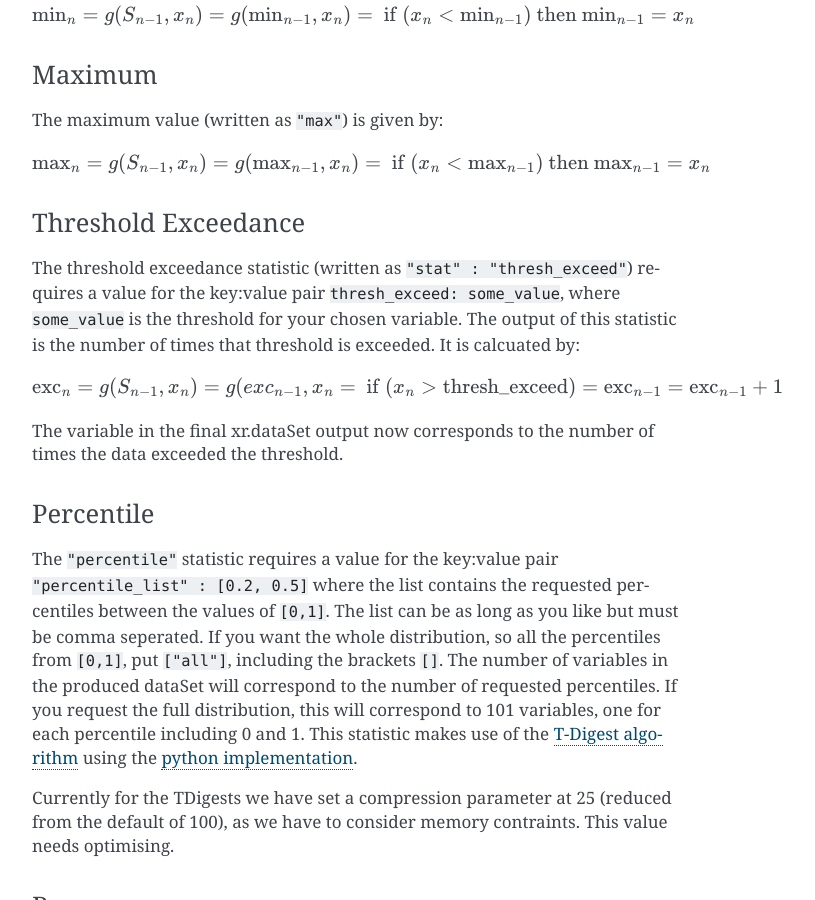
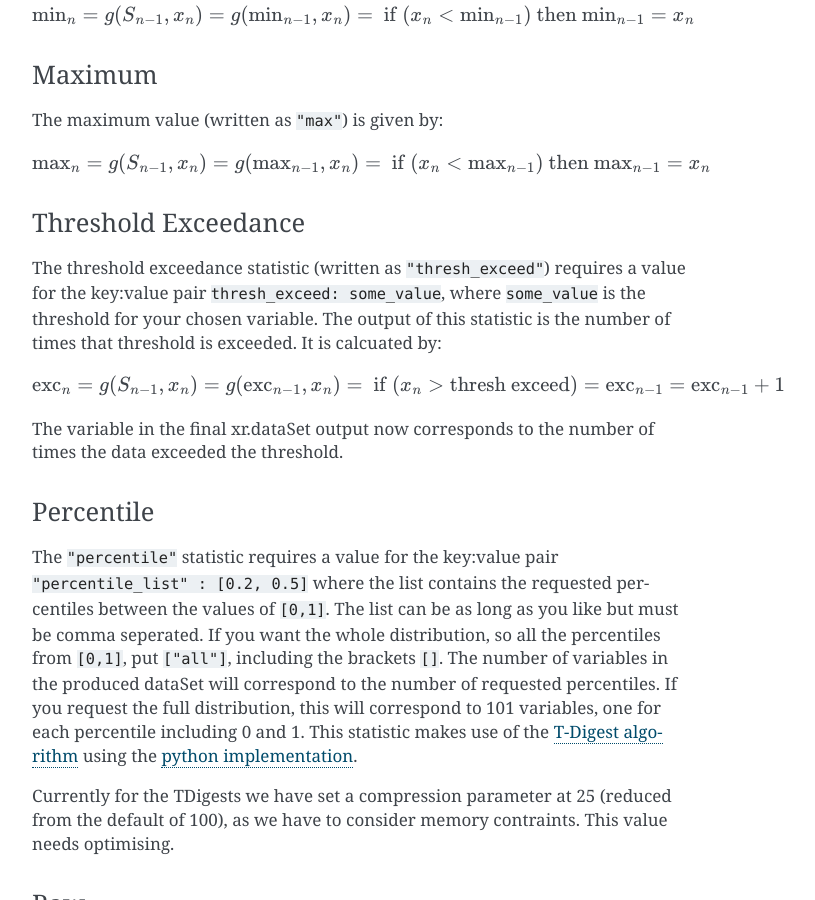
Before and after one commit to DestinE-Climate-DT/one_pass, a Sphinx documentation site: the page built from docs/source/the_config_file.rst, in a window 1280 px wide and 900 px high, scrolled down 2444 px. Shown: the whole window, without its empty margins (388-1203 px from the left). Built offline with Sphinx 7.4.7, drawn with Linux system fonts in a browser that asks for light colours.

Commit message:
updating docs

```diff
--- a/docs/source/conf.py
+++ b/docs/source/conf.py
@@ -9,7 +9,7 @@
 project = 'one_pass'
 copyright = '2023, Katherine Grayson'
 author = 'Katherine Grayson'
-release = '0.1'
+release = '0.4'
 
 # -- General configuration ---------------------------------------------------
 # https://www.sphinx-doc.org/en/master/usage/configuration.html#general-configuration
--- a/docs/source/index.rst
+++ b/docs/source/index.rst
@@ -24,9 +24,4 @@ Welcome to one_pass's documentation!
    contributing
    references_acknowledgements
 
-Indices and tables
-==================
-
-* :ref:`genindex`
-* :ref:`modindex`
 * :ref:`search`
--- a/docs/source/installation.rst
+++ b/docs/source/installation.rst
@@ -83,6 +83,8 @@
 
    singularity build one_pass_singularity.sif docker-daemon://one_pass:latest
 
+Again, if you don't have permissions add ``sudo`` at the beginning of the line.
+
 5. To enter the singularity container:
 
 .. code-block:: bash
@@ -103,7 +105,7 @@
 
    scp -r one_pass_singularity.sif lumi:.
 
-This will pass your singularity container to LUMI (or any other machine you want). You can then enter the singularity container using step 7 and 8 above.
+This will pass your singularity container to LUMI (or any other machine you want). You can then enter the singularity container using step 5 and 6 above.
 
 Installing environment using containers
 --------------------------------------------
--- a/docs/source/the_config_file.rst
+++ b/docs/source/the_config_file.rst
@@ -114,15 +114,14 @@ The maximum value (written as ``"max"``) is given by:
 
    \textrm{max}_n = g(S_{n-1}, x_n) = g(\textrm{max}_{n-1}, x_n)  =\textrm{ if } (x_n < \textrm{max}_{n-1}) \textrm{ then }  \textrm{max}_{n-1} = x_n
 
-
 Threshold Exceedance
 ^^^^^^^^^^^^^^^^^^^^^^^
 
-The threshold exceedance statistic (written as ``"stat" : "thresh_exceed"``) requires a value for the key:value pair ``thresh_exceed: some_value``, where ``some_value`` is the threshold for your chosen variable. The output of this statistic is the number of times that threshold is exceeded. It is calcuated by:
+The threshold exceedance statistic (written as ``"thresh_exceed"``) requires a value for the key:value pair ``thresh_exceed: some_value``, where ``some_value`` is the threshold for your chosen variable. The output of this statistic is the number of times that threshold is exceeded. It is calcuated by:
 
 .. math::
 
-  \textrm{exc}_n = g(S_{n-1}, x_n) = g(exc_{n-1}, x_n = \textrm{ if } (x_n > \textrm{thresh_exceed}) = \textrm{exc}_{n-1} = \textrm{exc}_{n-1} + 1
+  \textrm{exc}_n = g(S_{n-1}, x_n) = g(\textrm{exc}_{n-1}, x_n) = \textrm{ if } (x_n > \textrm{thresh exceed}) = \textrm{exc}_{n-1} = \textrm{exc}_{n-1} + 1
 
 The variable in the final xr.dataSet output now corresponds to the number of times the data exceeded the threshold.
 
```
Also changed, not shown: docs/source/api_reference.rst (deleted, +0 -9 lines).
